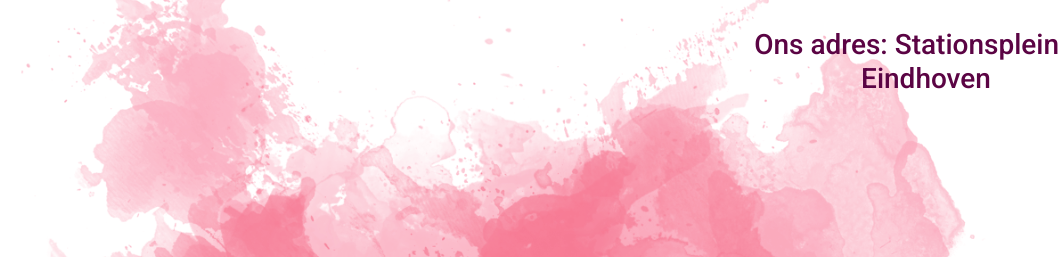
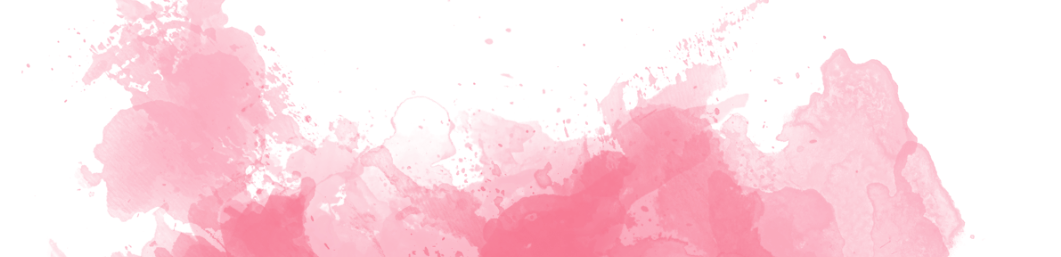
Before and after one commit to Ulyt1703/A__Nails-by-Anastasia, a plain HTML site: page index.html in a window 1280 px wide. Shown: the top 257 px of the page, 219-1280 px from the left. Drawn offline with nearby package versions, Linux system fonts and the light colour scheme.

Commit message:
D__push-2/1/2024

```diff
--- a/index.html
+++ b/index.html
@@ -30,13 +30,6 @@
         data-aos-easing="ease-in-back"
         data-aos-delay="200"
         data-aos-offset="0" class="title__home-2">Manicure en pedicure <br> van elke complexiteit</h2>
-    </div>
-
-    <div class="father__title-3">
-        <h2 data-aos="fade-zoom-in"
-        data-aos-easing="ease-in-back"
-        data-aos-delay="200"
-        data-aos-offset="0" class="title__home-3">Ons adres: Stationsplein 32 <br> Eindhoven</h2>
     </div>
 
     <!-- <div class="accordion accordion-flush" id="accordionFlushExample">
```
